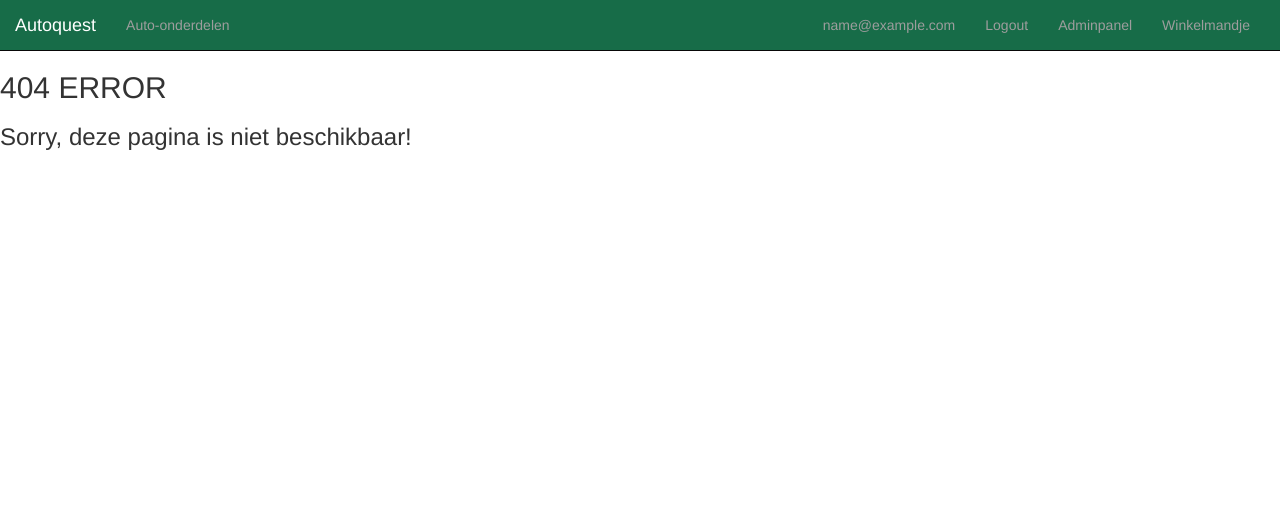
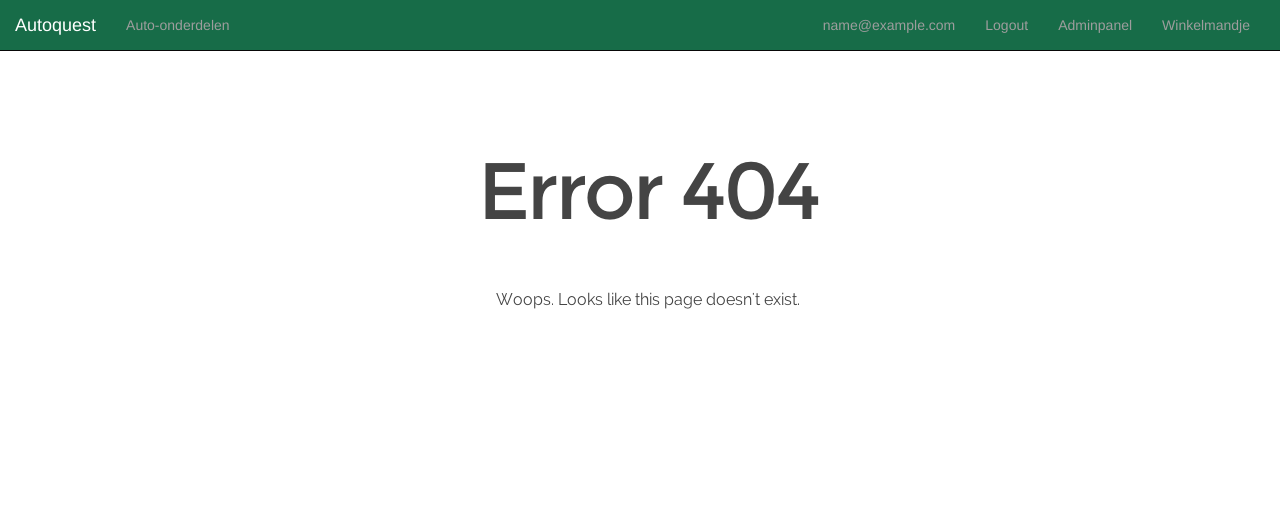
Before and after one commit to Patrickpoort/fortemeerepos1, a PHP site: page /error404.php in a window 1280 px wide. Shown: the top 508 px of the page. Run offline with PHP 8.4, Linux system fonts and the light colour scheme; the visitor is signed in with stand-in values (Sample User, id 1); a stand-in replaces the project's code that opens the database connection.

Commit message:
error 404 page definitief.

```diff
--- a/error404.php
+++ b/error404.php
@@ -15,7 +15,7 @@
         <meta name="description" content="">
         <meta name="author" content="">
 
-        <title>Inloggen</title>
+        <title>Error 404</title>
 
         <!-- Bootstrap core CSS -->
         <link href="bootstrap-3.3.7-dist/css/bootstrap.min.css" rel="stylesheet">
@@ -34,9 +34,8 @@
         //navigation bar.
         include("Navbar.php");
         ?>
-        <div class="errormessage">
-            <h2>404 ERROR</h2>
-            <h3>Sorry, deze pagina is niet beschikbaar!</h3>
+        <div class="text-center">
+            <img src="images/error404.png" class="rounded" alt="">
         </div>
         <?php
         //footer
```
Also changed, not shown: images/error404.png (added).
